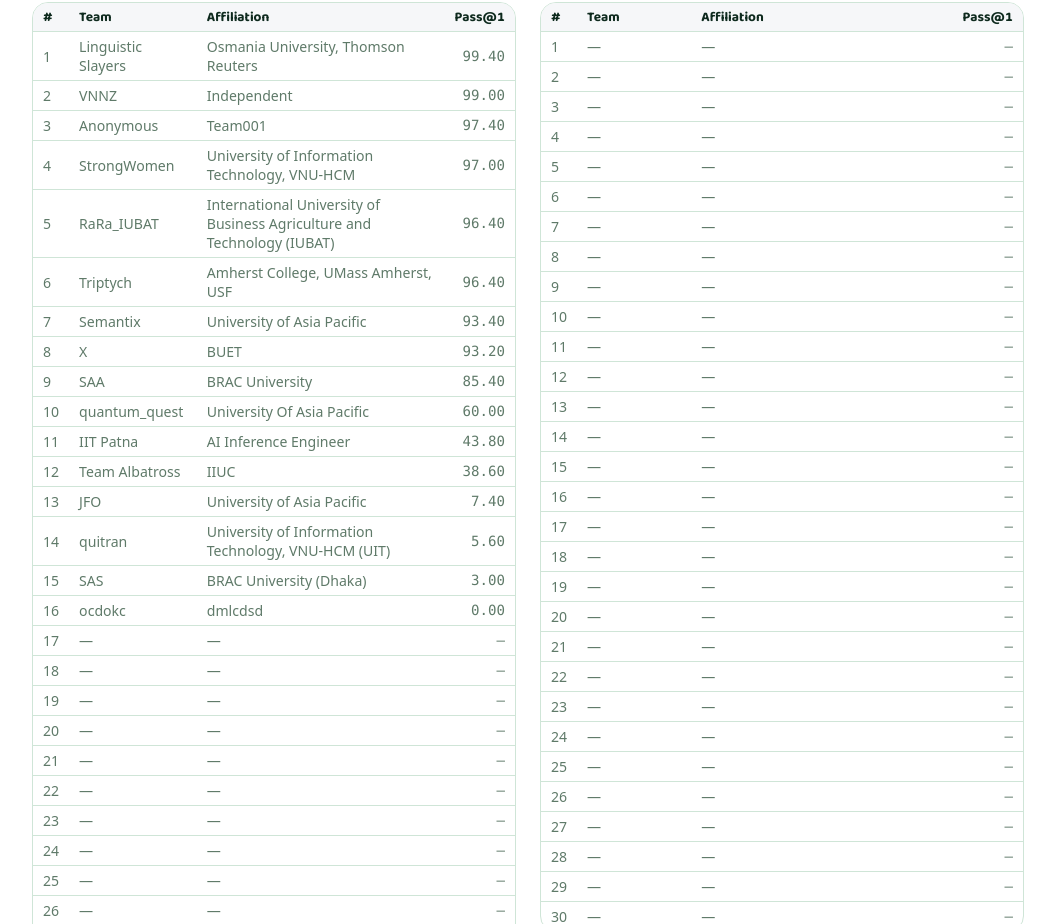
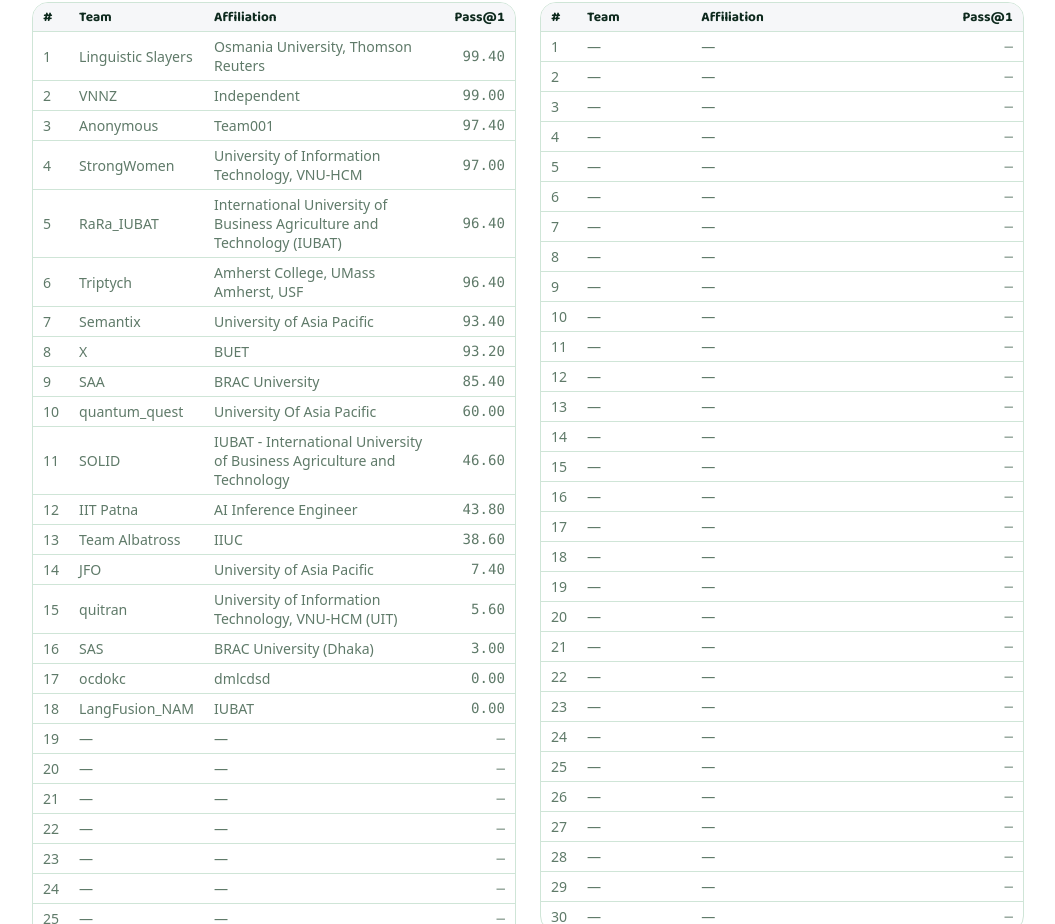
Before and after one commit to langcode2027/langcode2027.github.io, a plain HTML site: page task1/leaderboard/index.html in a window 1280 px wide. Shown: the part 658-1582 px from the top of the page, without its empty margins (112-1167 px from the left). Drawn offline with Linux system fonts and the light colour scheme.

Commit message:
Task 1 leaderboard update 2026-11-27 14:31 UTC

```diff
--- a/task1/leaderboard/index.html
+++ b/task1/leaderboard/index.html
@@ -69,7 +69,7 @@
 </div>
 <section class="section">
   <div class="wrap lb-page">
-    <p class="lb-refresh"><svg class="ico" viewBox="0 0 24 24" fill="none" stroke="currentColor" stroke-width="2" stroke-linecap="round" stroke-linejoin="round" aria-hidden="true"><circle cx="12" cy="12" r="8.5"/><path d="M12 7.5V12l3 2"/></svg><span><strong>Last updated: Nov 26, 2026, 1:36 PM EST (UTC&minus;5).</strong> The leaderboards on this page refresh every day at 12:00 AM EST. Live results are on <a href="https://www.codabench.org/competitions/18470/#/results-tab" target="_blank" rel="noopener">CodaBench</a>.</span></p>
+    <p class="lb-refresh"><svg class="ico" viewBox="0 0 24 24" fill="none" stroke="currentColor" stroke-width="2" stroke-linecap="round" stroke-linejoin="round" aria-hidden="true"><circle cx="12" cy="12" r="8.5"/><path d="M12 7.5V12l3 2"/></svg><span><strong>Last updated: Nov 27, 2026, 9:31 AM EST (UTC&minus;5).</strong> The leaderboards on this page refresh every day at 12:00 AM EST. Live results are on <a href="https://www.codabench.org/competitions/18470/#/results-tab" target="_blank" rel="noopener">CodaBench</a>.</span></p>
     <aside class="callout team-rules" role="note">
       <svg class="ico" viewBox="0 0 24 24" fill="none" stroke="currentColor" stroke-width="2" stroke-linecap="round" stroke-linejoin="round" aria-hidden="true"><circle cx="9" cy="8" r="3.2"/><path d="M3 20c.6-3.4 3-5.4 6-5.4s5.4 2 6 5.4"/><circle cx="17" cy="9" r="2.4"/><path d="M16.5 14.7c2.4.2 4 1.9 4.5 4.8"/></svg><div>
         <p>Individuals and teams can both take part. A team has at most <strong>5 members</strong>; an individual counts as a team of 1.</p>
@@ -93,14 +93,14 @@
           <tr><td class="lb-rank">8</td><td class="lb-team">X</td><td class="lb-aff">BUET</td><td class="lb-score">93.20</td></tr>
           <tr><td class="lb-rank">9</td><td class="lb-team">SAA</td><td class="lb-aff">BRAC University</td><td class="lb-score">85.40</td></tr>
           <tr><td class="lb-rank">10</td><td class="lb-team">quantum_quest</td><td class="lb-aff">University Of Asia Pacific</td><td class="lb-score">60.00</td></tr>
-          <tr><td class="lb-rank">11</td><td class="lb-team">IIT Patna</td><td class="lb-aff">AI Inference Engineer</td><td class="lb-score">43.80</td></tr>
-          <tr><td class="lb-rank">12</td><td class="lb-team">Team Albatross</td><td class="lb-aff">IIUC</td><td class="lb-score">38.60</td></tr>
-          <tr><td class="lb-rank">13</td><td class="lb-team">JFO</td><td class="lb-aff">University of Asia Pacific</td><td class="lb-score">7.40</td></tr>
-          <tr><td class="lb-rank">14</td><td class="lb-team">quitran</td><td class="lb-aff">University of Information Technology, VNU-HCM (UIT)</td><td class="lb-score">5.60</td></tr>
-          <tr><td class="lb-rank">15</td><td class="lb-team">SAS</td><td class="lb-aff">BRAC University (Dhaka)</td><td class="lb-score">3.00</td></tr>
-          <tr><td class="lb-rank">16</td><td class="lb-team">ocdokc</td><td class="lb-aff">dmlcdsd</td><td class="lb-score">0.00</td></tr>
-          <tr><td class="lb-rank">17</td><td class="lb-team">&mdash;</td><td class="lb-aff">&mdash;</td><td class="lb-score">&mdash;</td></tr>
-          <tr><td class="lb-rank">18</td><td class="lb-team">&mdash;</td><td class="lb-aff">&mdash;</td><td class="lb-score">&mdash;</td></tr>
+          <tr><td class="lb-rank">11</td><td class="lb-team">SOLID</td><td class="lb-aff">IUBAT - International University of Business Agriculture and Technology</td><td class="lb-score">46.60</td></tr>
+          <tr><td class="lb-rank">12</td><td class="lb-team">IIT Patna</td><td class="lb-aff">AI Inference Engineer</td><td class="lb-score">43.80</td></tr>
+          <tr><td class="lb-rank">13</td><td class="lb-team">Team Albatross</td><td class="lb-aff">IIUC</td><td class="lb-score">38.60</td></tr>
+          <tr><td class="lb-rank">14</td><td class="lb-team">JFO</td><td class="lb-aff">University of Asia Pacific</td><td class="lb-score">7.40</td></tr>
+          <tr><td class="lb-rank">15</td><td class="lb-team">quitran</td><td class="lb-aff">University of Information Technology, VNU-HCM (UIT)</td><td class="lb-score">5.60</td></tr>
+          <tr><td class="lb-rank">16</td><td class="lb-team">SAS</td><td class="lb-aff">BRAC University (Dhaka)</td><td class="lb-score">3.00</td></tr>
+          <tr><td class="lb-rank">17</td><td class="lb-team">ocdokc</td><td class="lb-aff">dmlcdsd</td><td class="lb-score">0.00</td></tr>
+          <tr><td class="lb-rank">18</td><td class="lb-team">LangFusion_NAM</td><td class="lb-aff">IUBAT</td><td class="lb-score">0.00</td></tr>
           <tr><td class="lb-rank">19</td><td class="lb-team">&mdash;</td><td class="lb-aff">&mdash;</td><td class="lb-score">&mdash;</td></tr>
           <tr><td class="lb-rank">20</td><td class="lb-team">&mdash;</td><td class="lb-aff">&mdash;</td><td class="lb-score">&mdash;</td></tr>
           <tr><td class="lb-rank">21</td><td class="lb-team">&mdash;</td><td class="lb-aff">&mdash;</td><td class="lb-score">&mdash;</td></tr>
```
Also changed, not shown: data/task1_leaderboard.json (+11 -1 lines).
